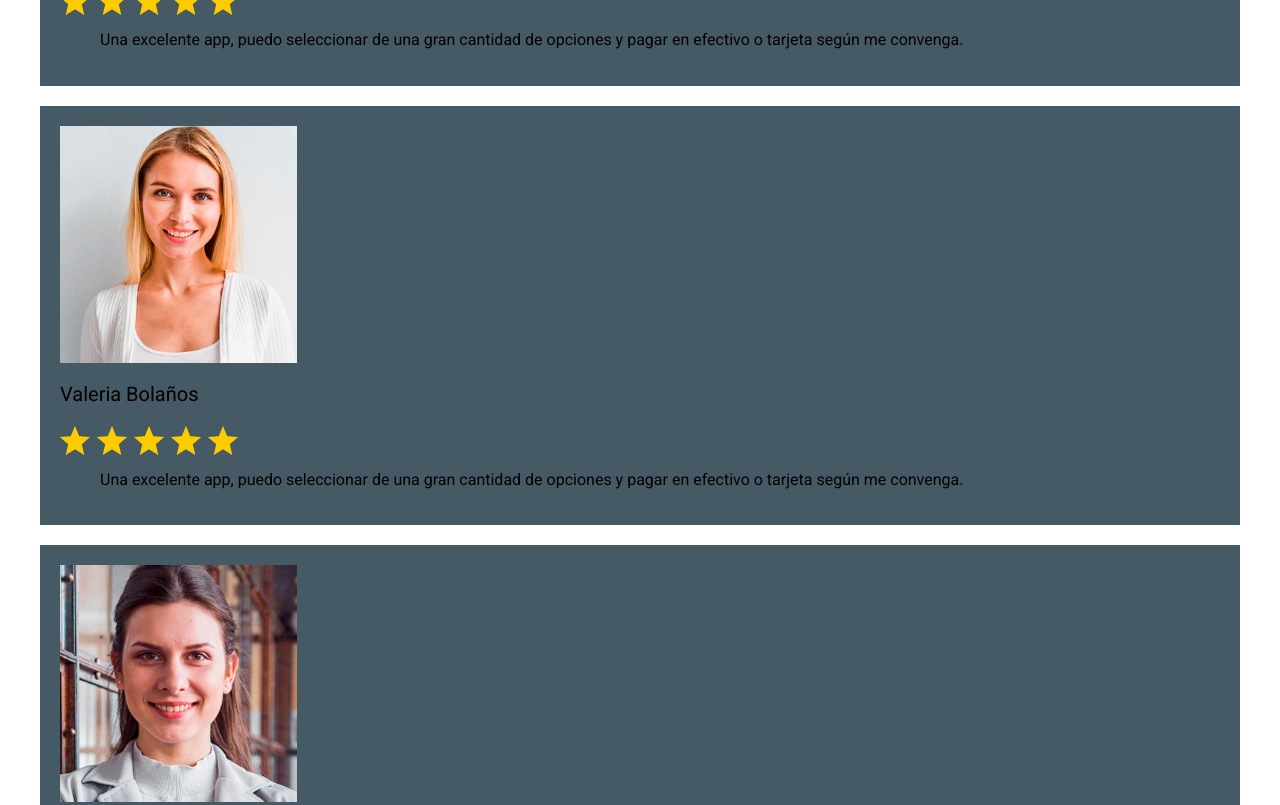
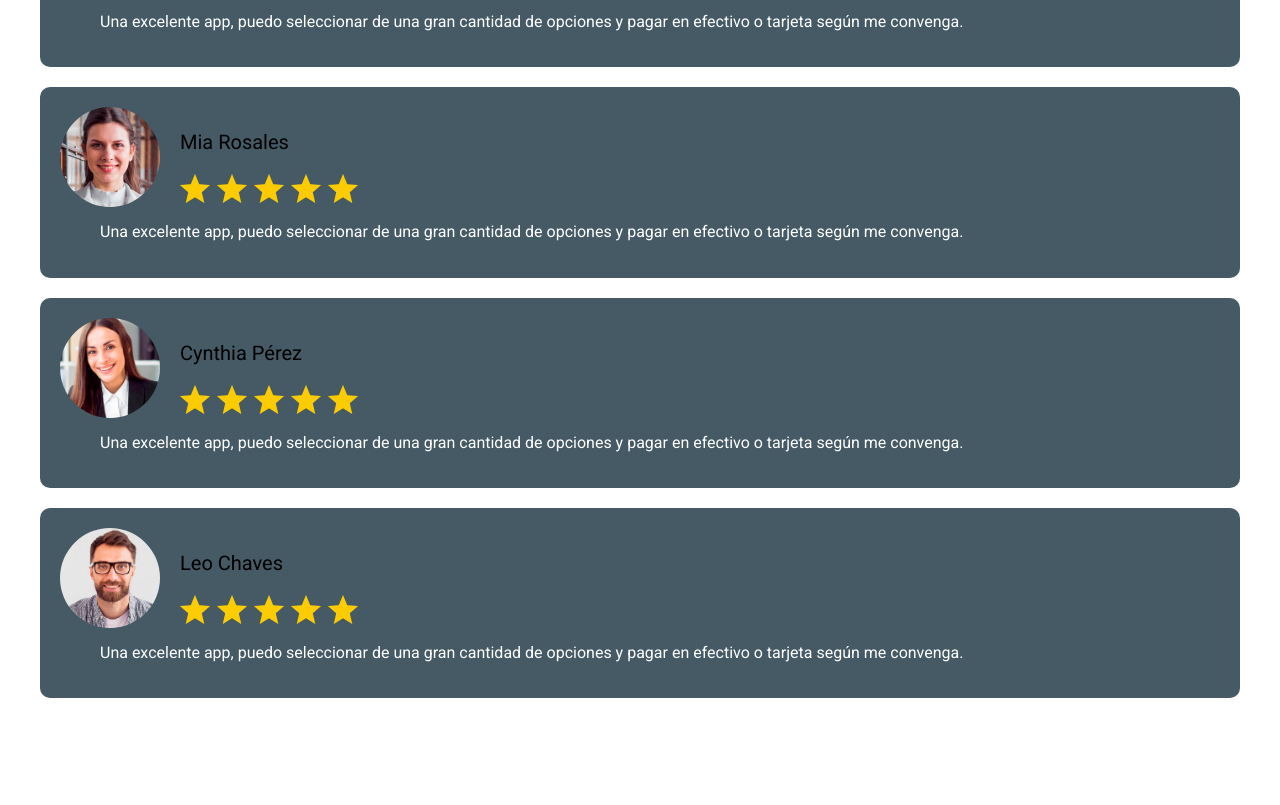
Before and after one commit to ManuUSS/delivery-app, a website: page index.html in a window 1280 px wide. Shown: the part 2340-3145 px from the top of the page. Drawn offline with nearby package versions, Linux system fonts and the light colour scheme; files that its build step writes are made by us from their sources; files whose address does not match are found by name.

Commit message:
new: testimonial image scss

```diff
--- a/gulpfile.js
+++ b/gulpfile.js
@@ -58,4 +58,5 @@ exports.dev = dev;
 exports.images = images;
 exports.webp_version = webp_version;
 exports.avif_version = avif_version;
-exports.default = series( images, webp_version, avif_version, css, dev  );
+// exports.default = series( images, webp_version, avif_version, css, dev  );
+exports.default = series( css, dev  );
--- a/index.html
+++ b/index.html
@@ -80,7 +80,7 @@
         <div class="testimonials">
             <div class="testimonial">
                 <header class="testimonial__header">
-                    <div class="testiominal__image">
+                    <div class="testimonial__image">
                         <img src="build/img/testimonial1.jpg" alt="testimonial pf">
                     </div>
                     <div class="testimonial__info">
@@ -92,10 +92,10 @@
                     Una excelente app, puedo seleccionar de una gran cantidad de opciones
                     y pagar en efectivo o tarjeta según me convenga.
                 </blockquote>
-            </div>  <!-- Testiominal ends here -->
+            </div>  <!-- Testimonial ends here -->
             <div class="testimonial">
                 <header class="testimonial__header">
-                    <div class="testiominal__image">
+                    <div class="testimonial__image">
                         <img src="build/img/testimonial5.jpg" alt="testimonial pf">
                     </div>
                     <div class="testimonial__info">
@@ -107,10 +107,10 @@
                     Una excelente app, puedo seleccionar de una gran cantidad de opciones
                     y pagar en efectivo o tarjeta según me convenga.
                 </blockquote>
-            </div>  <!-- Testiominal ends here -->
+            </div>  <!-- Testimonial ends here -->
             <div class="testimonial">
                 <header class="testimonial__header">
-                    <div class="testiominal__image">
+                    <div class="testimonial__image">
                         <img src="build/img/testimonial4.jpg" alt="testimonial pf">
                     </div>
                     <div class="testimonial__info">
@@ -122,10 +122,10 @@
                     Una excelente app, puedo seleccionar de una gran cantidad de opciones
                     y pagar en efectivo o tarjeta según me convenga.
                 </blockquote>
-            </div>  <!-- Testiominal ends here -->
+            </div>  <!-- Testimonial ends here -->
             <div class="testimonial">
                 <header class="testimonial__header">
-                    <div class="testiominal__image">
+                    <div class="testimonial__image">
                         <img src="build/img/testimonial2.jpg" alt="testimonial pf">
                     </div>
                     <div class="testimonial__info">
@@ -137,10 +137,10 @@
                     Una excelente app, puedo seleccionar de una gran cantidad de opciones
                     y pagar en efectivo o tarjeta según me convenga.
                 </blockquote>
-            </div>  <!-- Testiominal ends here -->
+            </div>  <!-- Testimonial ends here -->
             <div class="testimonial">
                 <header class="testimonial__header">
-                    <div class="testiominal__image">
+                    <div class="testimonial__image">
                         <img src="build/img/testimonial3.jpg" alt="testimonial pf">
                     </div>
                     <div class="testimonial__info">
@@ -152,7 +152,7 @@
                     Una excelente app, puedo seleccionar de una gran cantidad de opciones
                     y pagar en efectivo o tarjeta según me convenga.
                 </blockquote>
-            </div>  <!-- Testiominal ends here -->
+            </div>  <!-- Testimonial ends here -->
         </div>
     </section>
 
--- a/src/scss/testimonials/_testimonial.scss
+++ b/src/scss/testimonials/_testimonial.scss
@@ -7,10 +7,24 @@
 
 .testimonial {
     background-color: vars.$color_secondary;
+    border-radius: 1rem;
+    color: vars.$color_white;
     padding: 2rem;
     margin-bottom: 2rem;
 
     &:last-of-type {
         margin-bottom: 0;
     }
+
+    &__header {
+        display: flex;
+        gap: 2rem;
+        align-items: center;
+    }
+
+    &__image {
+        flex-basis: 10rem;
+        border-radius: 50%;
+        overflow: hidden;
+    }
 }
```
